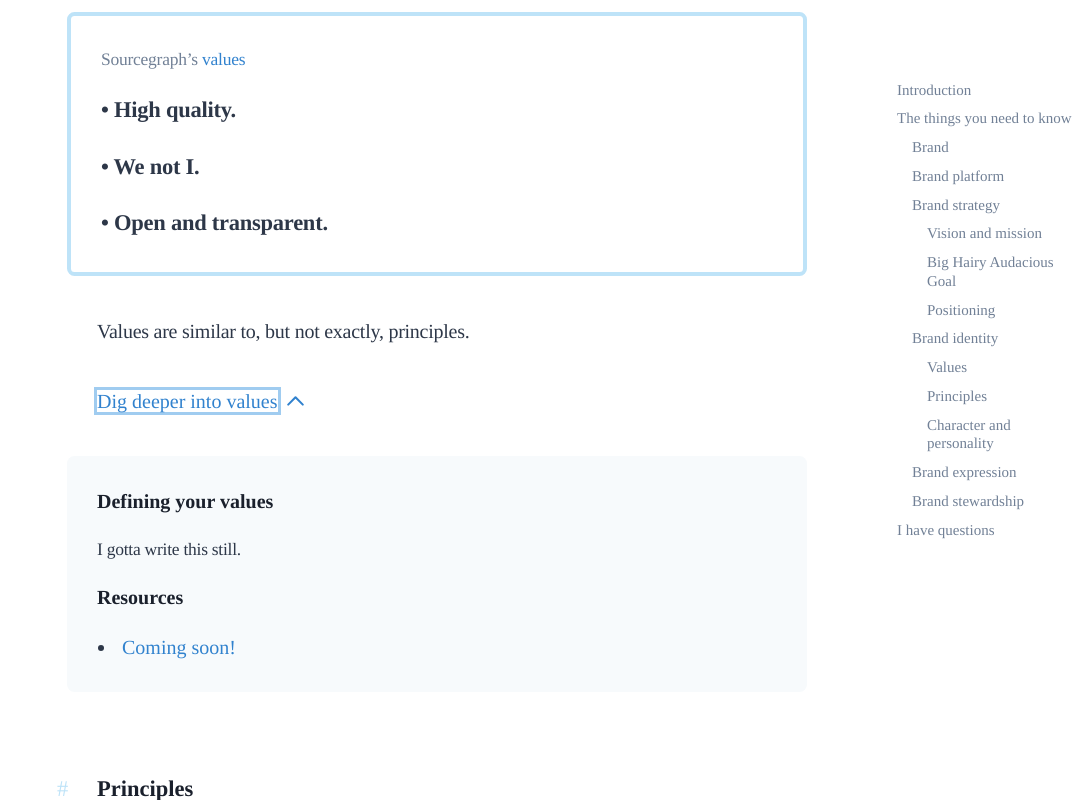
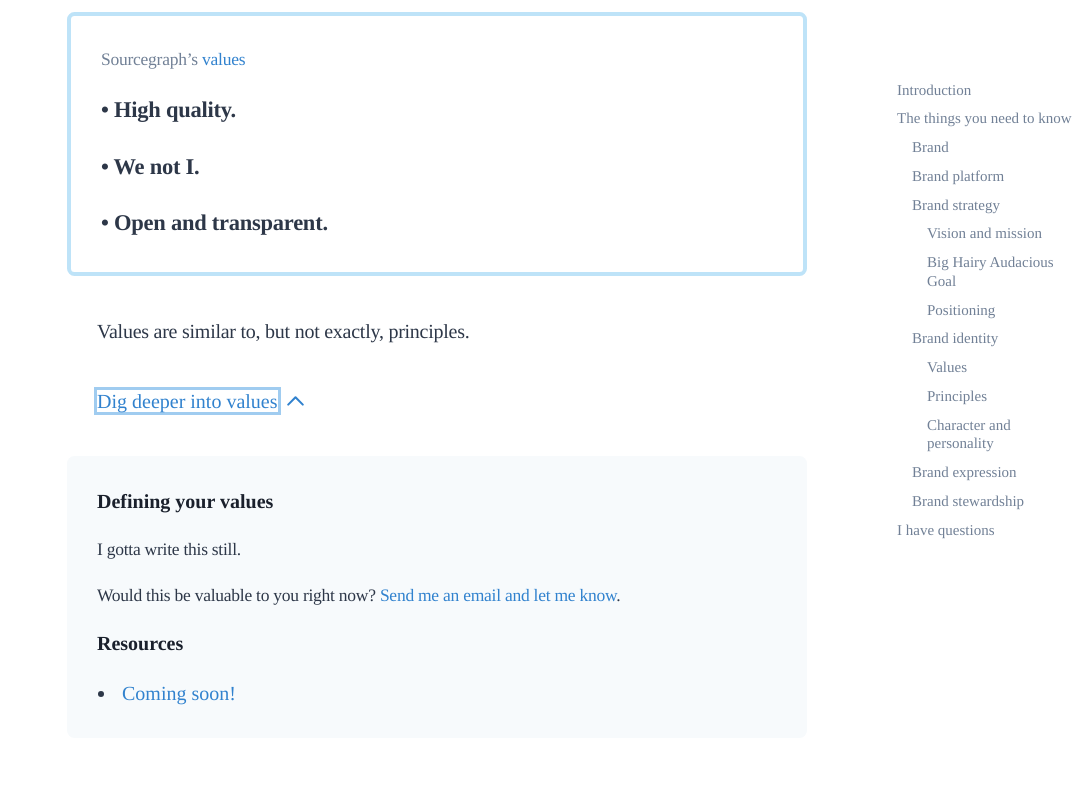
Before and after one commit to quinnkeast/what-is-this-brand-thing-anyway, a Next.js app: page / in a window 1280 px wide. Both pictures are taken after a click on the link "Dig deeper into values". Shown: the part 6804-7604 px from the top of the page, without its empty margins (203-1280 px from the left). Built offline with nearby package versions, Linux system fonts and the light colour scheme; a web font is replaced by a local one.

Commit message:
Fix links, add contact link for unwritten content.

```diff
--- a/pages/index.js
+++ b/pages/index.js
@@ -15,7 +15,7 @@
         <meta property="og:title" content="What is this Brand Thing Anyway?" key="title" />
         <meta property="og:url" content="https://thebrandthing.quinnkeast.com/" key="url" />
         <meta property="og:type" content="website" key="type" />
-        <meta property="og:image" content="https://quinnkeast.com/assets/brand-thing-preview.png" key="image" />
+        <meta property="og:image" content="https://thebrandthing.quinnkeast.com/assets/brand-thing-preview.png" key="image" />
         <meta property="twitter:card" content="summary_large_image" />
         <meta property="twitter:creator" content="@quinnkeast" />
         <meta property="twitter:title" content="What is this Brand Thing Anyway?" key="twitter-title" />
@@ -26,7 +26,7 @@
         />
         <meta
           property="twitter:image"
-          content="https://quinnkeast.com/assets/brand-thing-preview.png"
+          content="https://thebrandthing.quinnkeast.com/assets/brand-thing-preview.png"
           key="twitter-image"
         />
         <link rel="icon" href="/favicon.ico" />
@@ -629,6 +629,7 @@
                 <h5>Defining your values</h5>
 
                 <p className="text-sm">I gotta write this still.</p>
+                <p className="text-sm">Would this be valuable to you right now? <a href="https://quinnkeast.com/contact">Send me an email and let me know</a>.</p>
 
                 <h5>Resources</h5>
 
@@ -703,6 +704,7 @@
                 <h5>Defining your principles</h5>
 
                 <p className="text-sm">I gotta write this still.</p>
+                <p className="text-sm">Would this be valuable to you right now? <a href="https://quinnkeast.com/contact">Send me an email and let me know</a>.</p>
 
                 <h5>Resources</h5>
 
@@ -766,6 +768,7 @@
                 <h5>Defining your character attributes</h5>
 
                 <p className="text-sm">I gotta write this still.</p>
+                <p className="text-sm">Would this be valuable to you right now? <a href="https://quinnkeast.com/contact">Send me an email and let me know</a>.</p>
 
                 <h5>Resources</h5>
 
@@ -818,6 +821,7 @@
                 <h5>Coming up with a good name</h5>
 
                 <p className="text-sm">I gotta write this still.</p>
+                <p className="text-sm">Would this be valuable to you right now? <a href="https://quinnkeast.com/contact">Send me an email and let me know</a>.</p>
 
                 <h5>Resources</h5>
 
```
